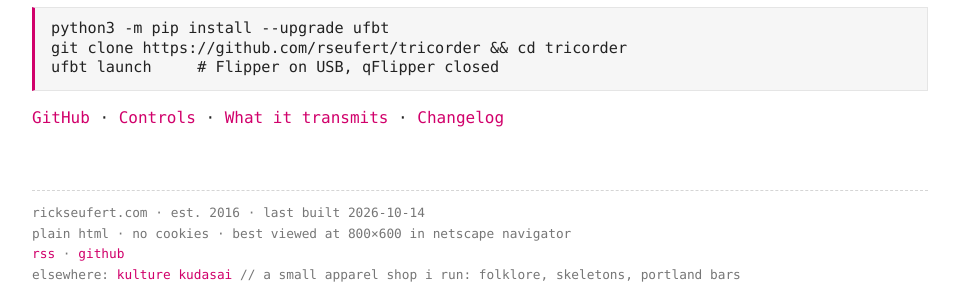
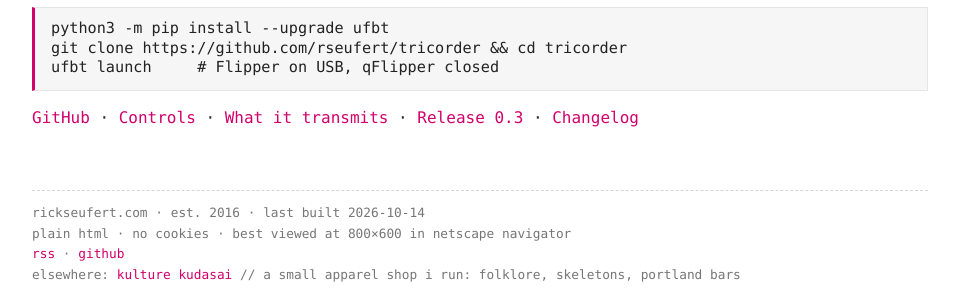
Before and after one commit to rseufert/rseufert.github.io, a Jekyll site: the page built from flipper/index.html, in a window 1280 px wide and 900 px high, scrolled down 5452 px. Shown: the part 555-855 px from the top of the window, without its empty margins (160-1119 px from the left). Built offline with Jekyll 4.4.1, drawn with Linux system fonts in a browser that asks for light colours.

Commit message:
Flipper: link Tricorder's 0.3 release
Co-Authored-By: Claude Opus 5.5 <noreply@anthropic.com>
Claude-Session: https://claude.ai/code/session_015RDTBgG3oYVSZTAaz1gNwq

```diff
--- a/flipper/index.html
+++ b/flipper/index.html
@@ -131,6 +131,6 @@ ufbt launch     # Flipper on USB, qFlipper closed</code></pre>
 <pre><code>python3 -m pip install --upgrade ufbt
 git clone https://github.com/rseufert/tricorder &amp;&amp; cd tricorder
 ufbt launch     # Flipper on USB, qFlipper closed</code></pre>
-		<p class="links"><a href="https://github.com/rseufert/tricorder">GitHub</a> · <a href="https://github.com/rseufert/tricorder#controls">Controls</a> · <a href="https://github.com/rseufert/tricorder#what-it-transmits">What it transmits</a> · <a href="https://github.com/rseufert/tricorder/blob/main/docs/changelog.md">Changelog</a></p>
+		<p class="links"><a href="https://github.com/rseufert/tricorder">GitHub</a> · <a href="https://github.com/rseufert/tricorder#controls">Controls</a> · <a href="https://github.com/rseufert/tricorder#what-it-transmits">What it transmits</a> · <a href="https://github.com/rseufert/tricorder/releases/tag/v0.3">Release 0.3</a> · <a href="https://github.com/rseufert/tricorder/blob/main/docs/changelog.md">Changelog</a></p>
 	</div><!-- /.project -->
 </section><!-- /.flipper -->
```
